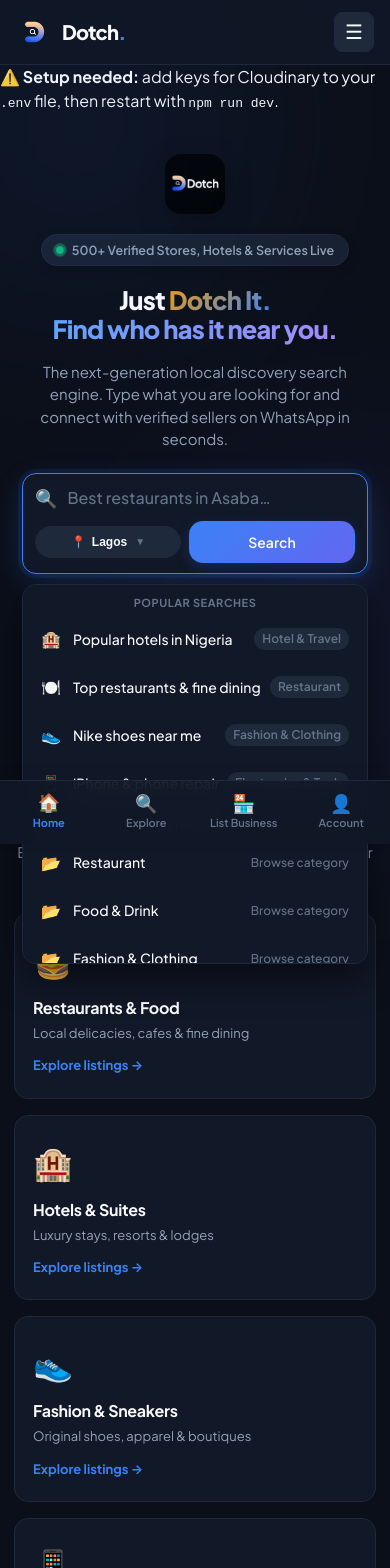
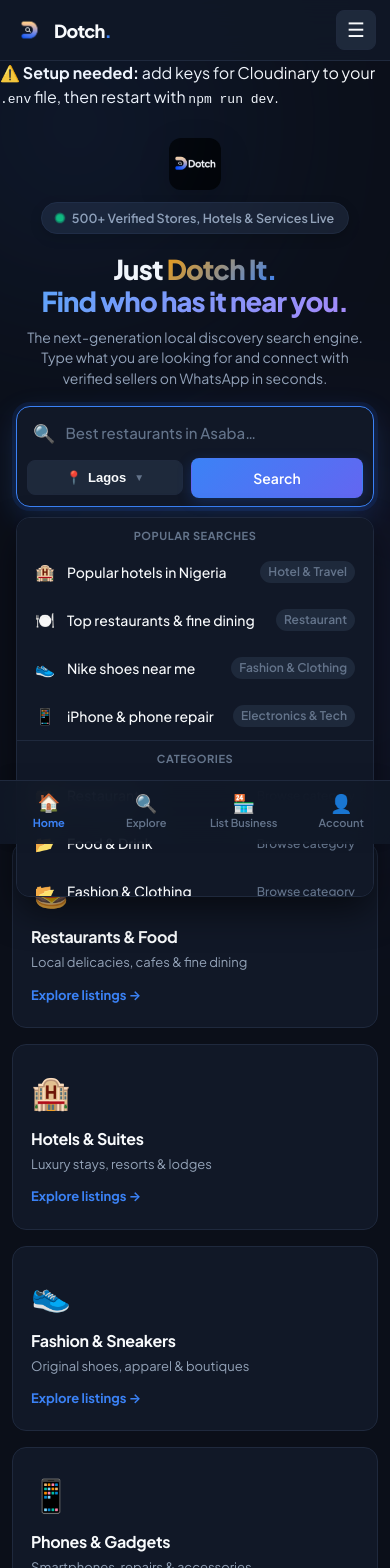
Before and after one commit to kingnigelpat/dotch-it, a React (Vite) app: page / in a window 390 px wide. Shown: the top 1568 px of the page. Built offline with nearby package versions, Linux system fonts and the light colour scheme; no server answers; the database is empty.

Commit message:
Mobile responsiveness overhaul: optimized search bar, adaptive category cards, touch-friendly modals and fluid viewports

```diff
--- a/src/index.css
+++ b/src/index.css
@@ -1442,116 +1442,251 @@
   display: block;
 }
 
-/* ---------- Comprehensive Breakpoints & Responsiveness ---------- */
-
-/* Tablet & Mobile Layout Adaptations */
+/* ---------- Comprehensive Mobile & Tablet Adaptations ---------- */
+
 @media (max-width: 768px) {
   .main {
-    padding: 16px 14px 80px;
+    padding: 12px 12px 90px;
+    max-width: 100%;
+  }
+
+  .navbar-inner {
+    padding: 10px 14px;
+  }
+
+  .brand-name {
+    font-size: 18px;
+  }
+
+  .brand-logo-img {
+    width: 30px;
+    height: 30px;
   }
 
   .hero-section {
-    padding: 24px 8px 28px;
+    padding: 16px 4px 24px;
+  }
+
+  .hero-brand-badge {
+    margin-bottom: 12px;
+  }
+
+  .hero-full-logo {
+    height: 52px;
+    border-radius: 12px;
+  }
+
+  .live-stat-pill {
+    font-size: 11px;
+    padding: 4px 10px;
+    margin-bottom: 14px;
   }
 
   .hero-headline {
-    font-size: clamp(24px, 6.5vw, 36px);
+    font-size: clamp(24px, 7vw, 34px);
+    margin-bottom: 10px;
   }
 
   .hero-subhead {
-    font-size: 15px;
-    margin-bottom: 24px;
-  }
-
-  .results-grid {
-    grid-template-columns: 1fr;
-    gap: 16px;
-  }
-
-  .result-card {
-    padding: 16px;
-  }
-
-  .profile-detail {
-    padding-bottom: 140px; /* Space for mobile sticky contact bar + bottom nav */
-  }
-}
-
-/* Small Mobile Screens (375px - 600px) */
-@media (max-width: 600px) {
+    font-size: 14px;
+    line-height: 1.45;
+    margin-bottom: 20px;
+    padding: 0 6px;
+  }
+
+  /* Mobile Search Bar - Clean single or stacked layout */
+  .search-container {
+    width: 100%;
+  }
+
   .search-box {
     flex-direction: column;
     align-items: stretch;
-    padding: 10px 12px;
-    gap: 10px;
+    padding: 8px 10px;
+    gap: 8px;
     border-radius: var(--radius-md);
+  }
+
+  .search-input-wrap {
+    padding: 4px 6px;
+  }
+
+  .search-input {
+    font-size: 15px;
   }
 
   .search-box-actions {
     display: flex;
     align-items: center;
-    justify-content: space-between;
+    gap: 8px;
     width: 100%;
-    gap: 8px;
   }
 
   .location-pill-btn {
     flex: 1;
     justify-content: center;
-    padding: 8px 10px;
-    font-size: 12px;
+    padding: 9px 12px;
+    font-size: 13px;
+    border-radius: var(--radius-sm);
   }
 
   .search-submit-btn {
     flex: 1;
+    min-height: 40px;
+    font-size: 14px;
+    border-radius: var(--radius-sm);
+  }
+
+  /* Category Cards & Grids on Mobile */
+  .category-cards-grid {
+    grid-template-columns: repeat(2, 1fr);
+    gap: 10px;
+  }
+
+  .curated-category-card {
+    padding: 14px 12px;
+    border-radius: var(--radius-sm);
+  }
+
+  .cat-icon-wrap {
+    font-size: 24px;
+    margin-bottom: 6px;
+  }
+
+  .cat-card-title {
+    font-size: 13.5px;
+  }
+
+  .cat-card-desc {
+    font-size: 11.5px;
+    margin-bottom: 8px;
+    display: -webkit-box;
+    -webkit-line-clamp: 2;
+    -webkit-box-orient: vertical;
+    overflow: hidden;
+  }
+
+  .cat-card-link {
+    font-size: 11.5px;
+  }
+
+  /* Results Grid & Cards */
+  .results-grid {
+    grid-template-columns: 1fr;
+    gap: 14px;
+  }
+
+  .result-card {
+    padding: 14px;
+    border-radius: var(--radius-sm);
+  }
+
+  .result-logo {
+    width: 48px;
+    height: 48px;
+  }
+
+  .result-title {
+    font-size: 16px;
+  }
+
+  .result-desc {
+    font-size: 13px;
+    margin: 4px 0;
+  }
+
+  .result-actions {
+    display: grid;
+    grid-template-columns: 1fr 1fr;
+    gap: 8px;
+  }
+
+  .result-actions .btn {
+    padding: 8px;
+    font-size: 12px;
+    min-height: 38px;
+    width: 100%;
+  }
+
+  /* Vendor Spotlight Banner */
+  .vendor-spotlight-banner {
+    padding: 24px 16px;
+    margin-top: 40px;
+    border-radius: var(--radius-md);
+  }
+
+  .vendor-banner-title {
+    font-size: 20px;
+  }
+
+  .vendor-banner-text {
+    font-size: 13px;
+  }
+
+  .vendor-banner-actions {
+    flex-direction: column;
+    align-items: stretch;
+    gap: 10px;
+  }
+
+  .vendor-banner-actions .btn {
+    width: 100%;
+  }
+
+  /* Pricing Plans on Mobile */
+  .plans-grid {
+    grid-template-columns: 1fr;
+    gap: 16px;
+  }
+
+  .plan-highlight {
+    transform: none;
+  }
+
+  .plan-highlight:hover {
+    transform: none;
+  }
+
+  .plan-card {
+    padding: 24px 18px;
+  }
+
+  /* Modals on Mobile */
+  .modal-content {
+    width: 95%;
+    max-width: 95%;
+    padding: 16px 14px;
+    max-height: 88vh;
+    border-radius: var(--radius-md);
   }
 
   .location-grid {
     grid-template-columns: 1fr 1fr;
-  }
-
-  .modal-content {
-    padding: 18px 14px;
-    max-height: 90vh;
-  }
-
-  .result-actions {
-    grid-template-columns: 1fr 1fr;
-    gap: 8px;
-  }
-
-  .btn-sm {
-    padding: 8px 10px;
+    gap: 6px;
+  }
+
+  .location-chip {
+    padding: 6px 8px;
     font-size: 12px;
   }
-}
-
-/* Extra Small Screens (< 380px e.g. iPhone SE / Galaxy Fold) */
+
+  .profile-detail {
+    padding-bottom: 140px;
+  }
+}
+
+/* Extra Small Devices (< 380px) */
 @media (max-width: 380px) {
-  .main {
-    padding: 10px 10px 80px;
+  .category-cards-grid {
+    grid-template-columns: 1fr;
+  }
+
+  .location-grid {
+    grid-template-columns: 1fr;
   }
 
   .result-actions {
     grid-template-columns: 1fr;
-  }
-
-  .location-grid {
-    grid-template-columns: 1fr;
-  }
-
-  .brand {
-    font-size: 16px;
-  }
-
-  .brand-symbol {
-    width: 32px;
-    height: 32px;
-    font-size: 15px;
-  }
-
-  .search-input {
-    font-size: 14px;
   }
 }
 
```
